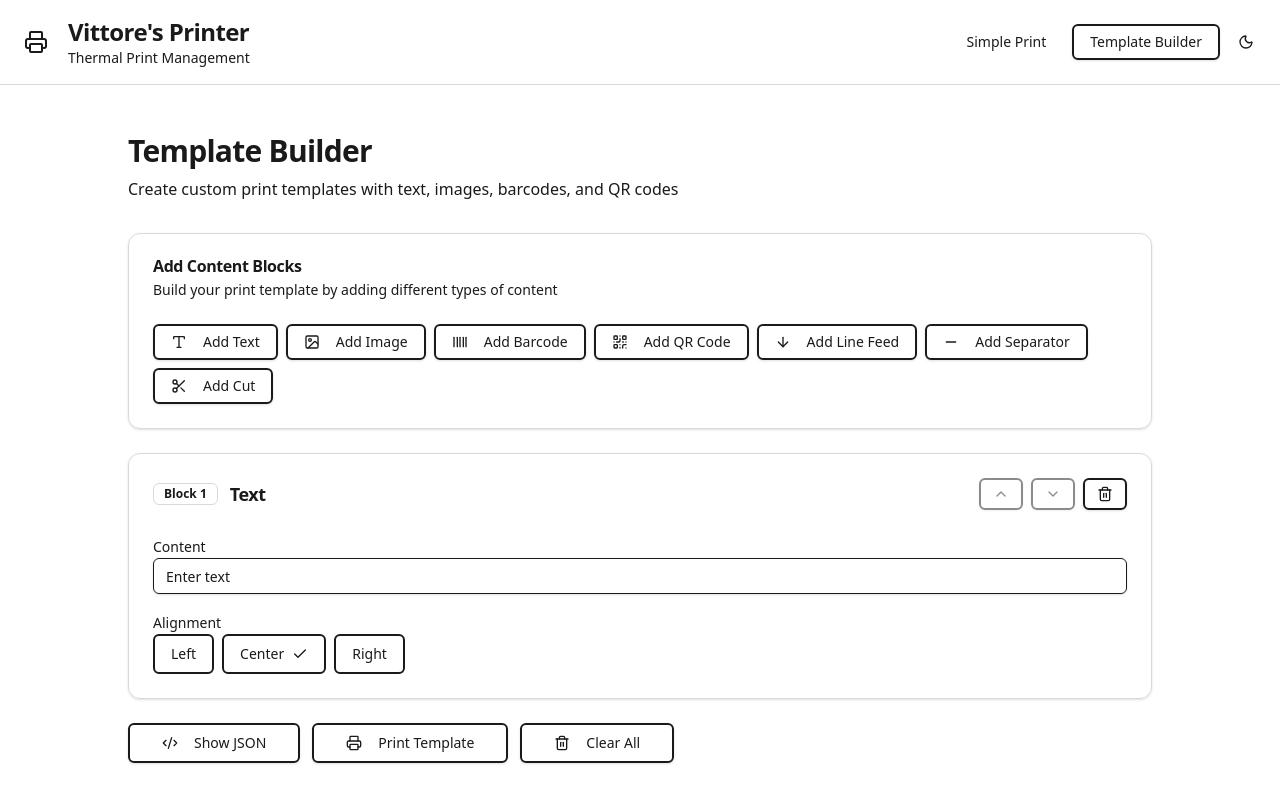
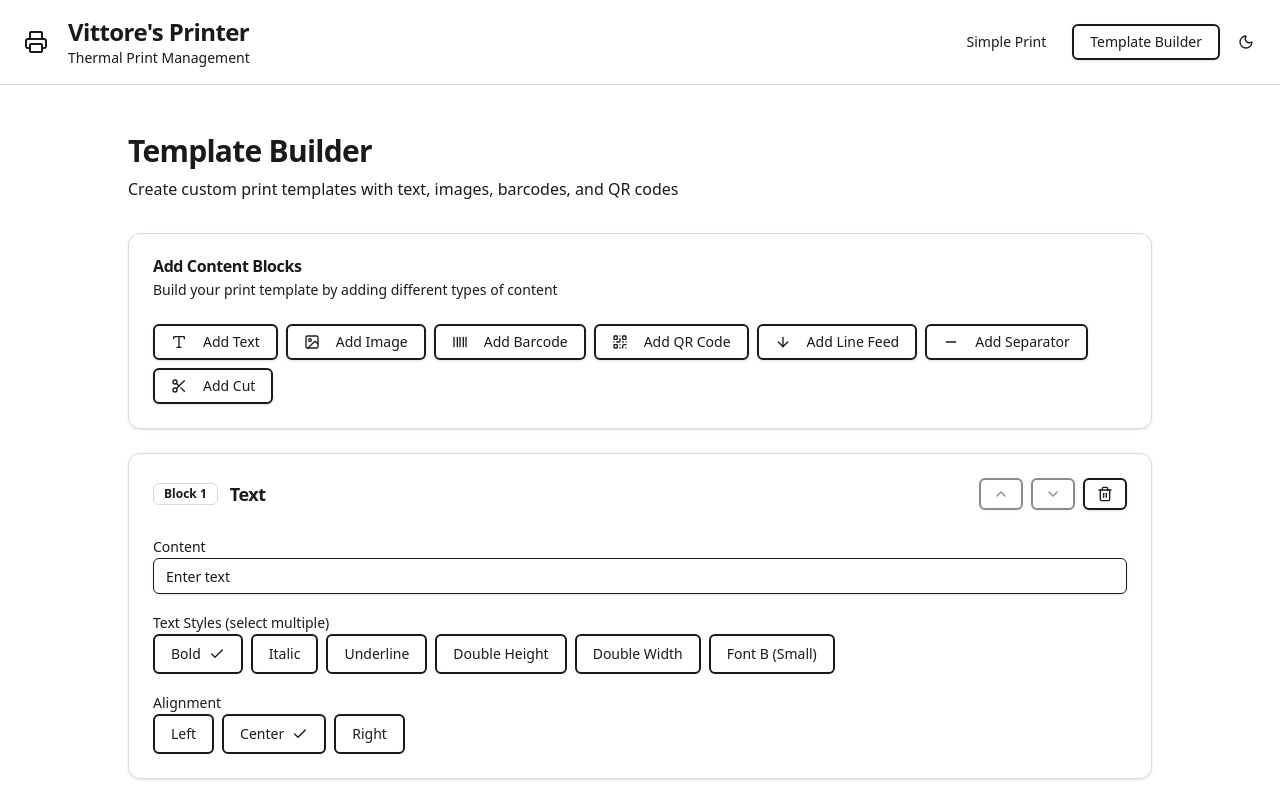
Before and after one commit to wiktorkowalski/thermal-printer-web, a React app in the folder frontend/: page /builder in a window 1280 px wide. Both pictures are taken after a click on the button "Add Text". Shown: the top 800 px of the page. Built offline with nearby package versions, Linux system fonts and the light colour scheme; the HTML template or start-up script is replaced by a standard one.

Commit message:
chore: make api readable

```diff
--- a/frontend/src/components/inline-select.tsx
+++ b/frontend/src/components/inline-select.tsx
@@ -2,14 +2,14 @@ import { Check } from "lucide-react";
 import { cn } from "@/lib/utils";
 
 interface InlineSelectOption {
-  value: string;
+  value: string | number;
   label: string;
 }
 
 interface InlineSelectProps {
   options: InlineSelectOption[];
-  value: string;
-  onChange: (value: string) => void;
+  value: string | number;
+  onChange: (value: string | number) => void;
   className?: string;
 }
 
--- a/frontend/src/pages/Builder.tsx
+++ b/frontend/src/pages/Builder.tsx
@@ -36,6 +36,7 @@ import {
   CheckCircle2,
   AlertCircle,
   Upload,
+  Check,
 } from "lucide-react";
 
 type BlockWithMetadata = CustomPrintContent & {
@@ -310,9 +311,47 @@ export default function Builder() {
                     />
                   </div>
                   <div className="space-y-2">
+                    <Label>Text Styles (select multiple)</Label>
+                    <div className="flex flex-wrap gap-2">
+                      {[
+                        { value: CustomPrintStyle.Bold, label: "Bold" },
+                        { value: CustomPrintStyle.Italic, label: "Italic" },
+                        { value: CustomPrintStyle.Underline, label: "Underline" },
+                        { value: CustomPrintStyle.DoubleHeight, label: "Double Height" },
+                        { value: CustomPrintStyle.DoubleWidth, label: "Double Width" },
+                        { value: CustomPrintStyle.FontB, label: "Font B (Small)" },
+                      ].map((styleOption) => {
+                        const isSelected = block.style?.includes(styleOption.value as CustomPrintStyle) ?? false;
+                        return (
+                          <button
+                            key={styleOption.value}
+                            type="button"
+                            onClick={() => {
+                              const currentStyles = block.style || [];
+                              const newStyles = isSelected
+                                ? currentStyles.filter((s) => s !== styleOption.value)
+                                : [...currentStyles, styleOption.value as CustomPrintStyle];
+                              updateBlock(block.id, { style: newStyles.length > 0 ? newStyles : undefined });
+                            }}
+                            className={`relative px-4 py-2 rounded-md text-sm font-medium transition-all border-2 hover:bg-accent/50 focus:outline-none focus:ring-2 focus:ring-ring ${
+                              isSelected
+                                ? "bg-primary text-primary-foreground border-primary/30"
+                                : "bg-background text-foreground border-border"
+                            }`}
+                          >
+                            <span className="flex items-center gap-2">
+                              {styleOption.label}
+                              {isSelected && <Check className="h-4 w-4" />}
+                            </span>
+                          </button>
+                        );
+                      })}
+                    </div>
+                  </div>
+                  <div className="space-y-2">
                     <Label>Alignment</Label>
                     <InlineSelect
-                      value={block.alignment || CustomPrintAlignment.Center}
+                      value={block.alignment ?? CustomPrintAlignment.Center}
                       onChange={(value) => updateBlock(block.id, { alignment: value as CustomPrintAlignment })}
                       options={[
                         { value: CustomPrintAlignment.Left, label: "Left" },
@@ -369,7 +408,7 @@ export default function Builder() {
                   <div className="space-y-2">
                     <Label>Alignment</Label>
                     <InlineSelect
-                      value={block.alignment || CustomPrintAlignment.Center}
+                      value={block.alignment ?? CustomPrintAlignment.Center}
                       onChange={(value) => updateBlock(block.id, { alignment: value as CustomPrintAlignment })}
                       options={[
                         { value: CustomPrintAlignment.Left, label: "Left" },
@@ -395,16 +434,24 @@ export default function Builder() {
                   <div className="space-y-2">
                     <Label>Type</Label>
                     <InlineSelect
-                      value={block.barcodeOptions?.type || BarcodeType.CODE128}
+                      value={block.barcodeOptions?.type ?? BarcodeType.CODE128}
                       onChange={(value) =>
                         updateBlock(block.id, {
                           barcodeOptions: { ...block.barcodeOptions!, type: value as BarcodeType },
                         })
                       }
-                      options={Object.values(BarcodeType).map((type) => ({
-                        value: type,
-                        label: type,
-                      }))}
+                      options={[
+                        { value: BarcodeType.UPC_A, label: "UPC-A" },
+                        { value: BarcodeType.UPC_E, label: "UPC-E" },
+                        { value: BarcodeType.EAN13, label: "EAN13" },
+                        { value: BarcodeType.EAN8, label: "EAN8" },
+                        { value: BarcodeType.CODE39, label: "CODE39" },
+                        { value: BarcodeType.CODE128, label: "CODE128" },
+                        { value: BarcodeType.ITF, label: "ITF" },
+                        { value: BarcodeType.CODABAR, label: "CODABAR" },
+                        { value: BarcodeType.GS1_128, label: "GS1-128" },
+                        { value: BarcodeType.GS1_DATABAR_OMNIDIRECTIONAL, label: "GS1-DataBar" },
+                      ]}
                     />
                   </div>
                 </div>
@@ -424,16 +471,17 @@ export default function Builder() {
                   <div className="space-y-2">
                     <Label>Size</Label>
                     <InlineSelect
-                      value={block.qrCodeOptions?.size || QRCodeSize.Normal}
+                      value={block.qrCodeOptions?.size ?? QRCodeSize.Normal}
                       onChange={(value) =>
                         updateBlock(block.id, {
                           qrCodeOptions: { ...block.qrCodeOptions!, size: value as QRCodeSize },
                         })
                       }
-                      options={Object.values(QRCodeSize).map((size) => ({
-                        value: size,
-                        label: size,
-                      }))}
+                      options={[
+                        { value: QRCodeSize.Normal, label: "Normal" },
+                        { value: QRCodeSize.Large, label: "Large" },
+                        { value: QRCodeSize.ExtraLarge, label: "Extra Large" },
+                      ]}
                     />
                   </div>
                 </div>
--- a/frontend/src/types/printer.ts
+++ b/frontend/src/types/printer.ts
@@ -1,4 +1,5 @@
 // TypeScript definitions matching the C# API models
+// Using string values to match C# JsonStringEnumConverter serialization
 
 export const CustomPrintContentType = {
   Text: "Text",
```
Also changed, not shown: 1 other file (tests, documents, lock files or other folders).
